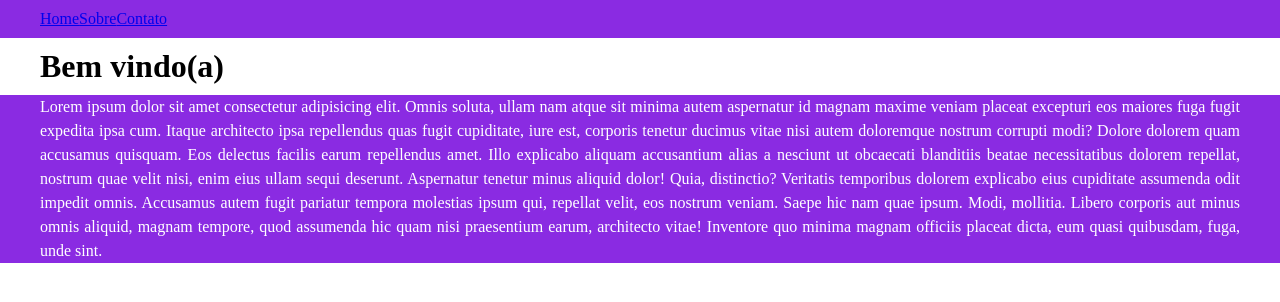
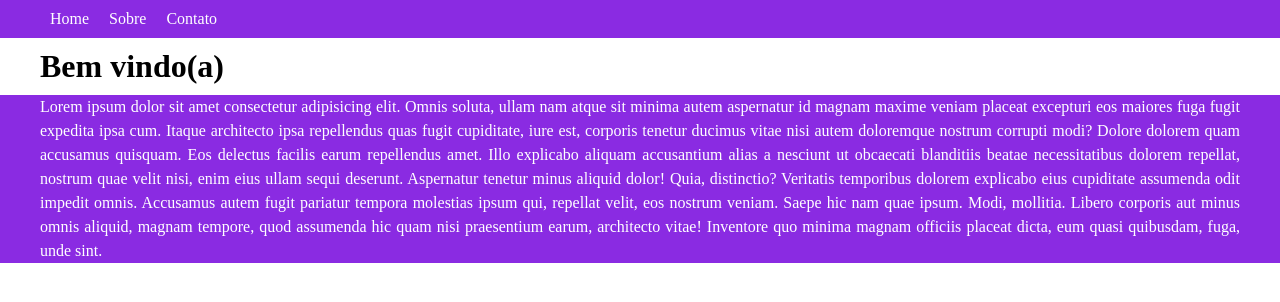
Before and after one commit to Nessa515/exemplo-responsividade, a plain HTML site: page index.html in a window 1280 px wide. Drawn offline with Linux system fonts and the light colour scheme.

Commit message:
Initial commit

```diff
--- a/index.html
+++ b/index.html
@@ -34,8 +34,6 @@
                 text-align: center;
             }
         }
-
-        .menu li a
 
         .menu li a{
             padding: 10px;
```
